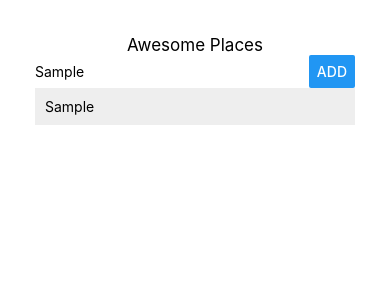
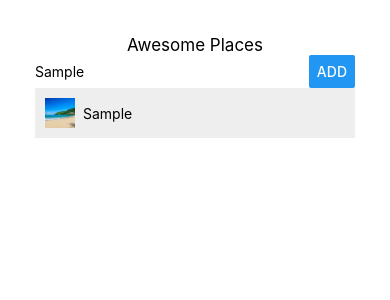
Before and after one commit to hugooSoul/awesome-places-react, a React Native app: screen / in a window 390 px wide. Both pictures are taken after typing "Sample" into the empty fields and a click on the button "ADD". Shown: the top 300 px of the page. Built offline with nearby package versions, Linux system fonts and the light colour scheme.

Commit message:
Adding a image from src to the ListItem

```diff
--- a/App.js
+++ b/App.js
@@ -3,6 +3,7 @@
 
 import PlaceInput from './src/components/PlaceInput/PlaceInput';
 import PlaceList from './src/components/PlaceList/PlaceList';
+import placeImage from './src/assets/beach.jpg';
 
 export default class App extends React.Component {
 
@@ -15,7 +16,8 @@
       return{
         places: prevState.places.concat({
           key: Math.random().toString(36).substr(2, 9),
-          value: placeName
+          name: placeName,
+          image: placeImage
         }),
       };
     });
--- a/src/components/ListItem/ListItem.js
+++ b/src/components/ListItem/ListItem.js
@@ -1,9 +1,10 @@
 import React from 'react';
-import { StyleSheet, Text, View, TouchableHighlight } from 'react-native';
+import { StyleSheet, Text, View, TouchableHighlight, Image } from 'react-native';
 
 const ListItem = (props) => (
   <TouchableHighlight onPress={props.onItemPressed}>
     <View style={styles.listItem}>
+      <Image resizeMode={'cover'} source={props.placeImage} style={styles.placeImage} />
       <Text>{props.placeName}</Text>
     </View>
   </TouchableHighlight>
@@ -15,6 +16,13 @@
     marginBottom: 4,
     padding: 10,
     backgroundColor: '#eee',
+    flexDirection: 'row',
+    alignItems: 'center'
+  },
+  placeImage: {
+    marginRight: 8,
+    width: 30,
+    height: 30
   }
 });
 
--- a/src/components/PlaceList/PlaceList.js
+++ b/src/components/PlaceList/PlaceList.js
@@ -10,7 +10,8 @@
       data={props.places}
       renderItem={(info) => (
         <ListItem
-          placeName={info.item.value}
+          placeName={info.item.name}
+          placeImage={info.item.image}
           onItemPressed={() => props.onItemDeleted(info.item.key)} />
       )}
     />
```
Also changed, not shown: src/assets/beach.jpg (added), 2 other files (tests, documents, lock files or other folders).
